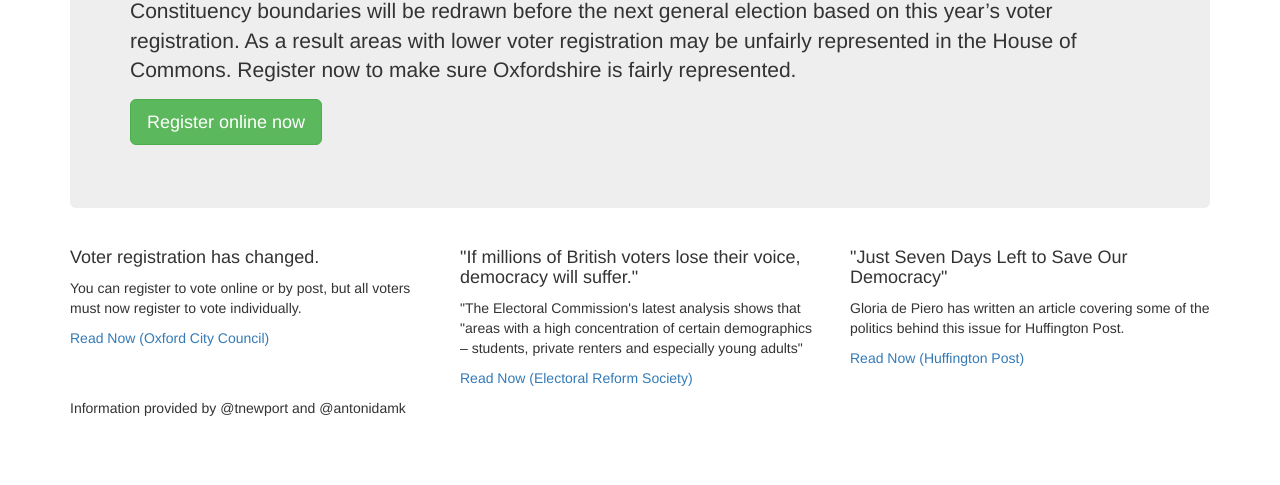
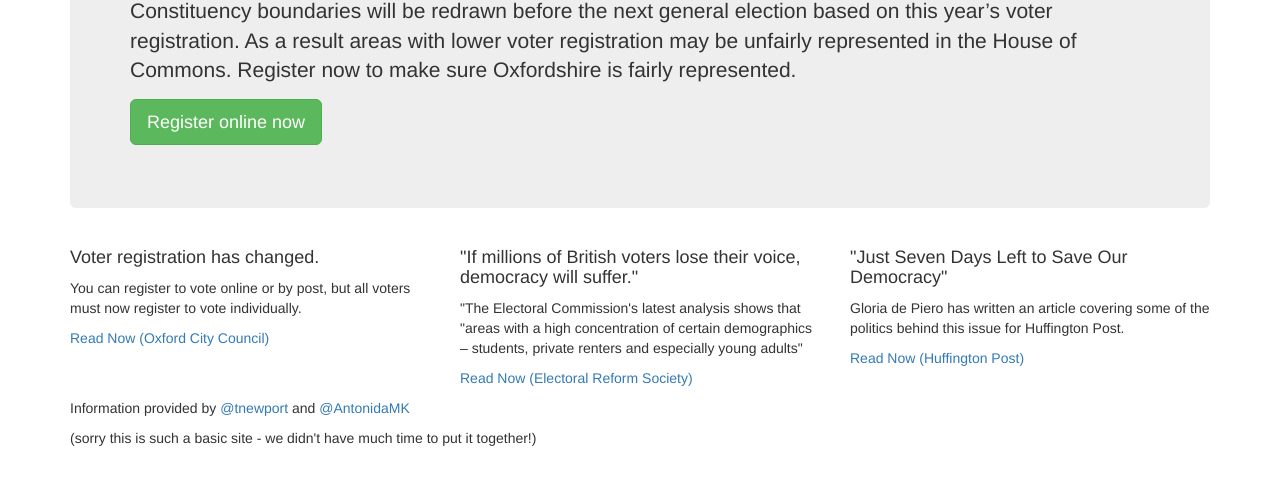
Before and after one commit to tomnewport/tomnewport.github.io, a plain HTML site: page voter_reg_2015/index.htm in a window 1280 px wide. Shown: the part 151-636 px from the top of the page. Drawn offline with nearby package versions, Linux system fonts and the light colour scheme.

```diff
--- a/voter_reg_2015/index.htm
+++ b/voter_reg_2015/index.htm
@@ -49,7 +49,8 @@
       </div>
 
       <footer class="footer">
-        <p>Information provided by @tnewport and @antonidamk</p>
+        <p>Information provided by <a href="https://twitter.com/tnewport">@tnewport</a> and <a href="https://twitter.com/AntonidaMK">@AntonidaMK</a></p>
+        <p>(sorry this is such a basic site - we didn't have much time to put it together!)
       </footer>
 
     </div> <!-- /container -->
```
